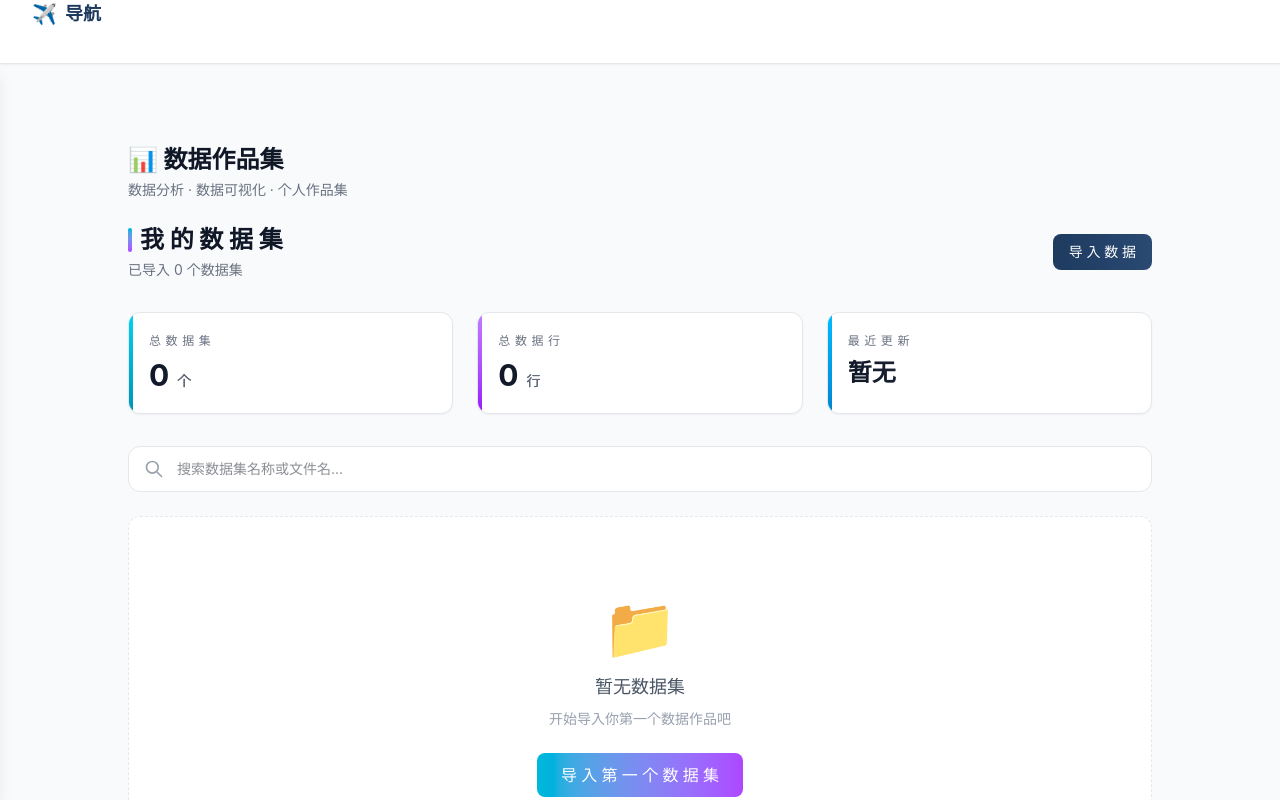
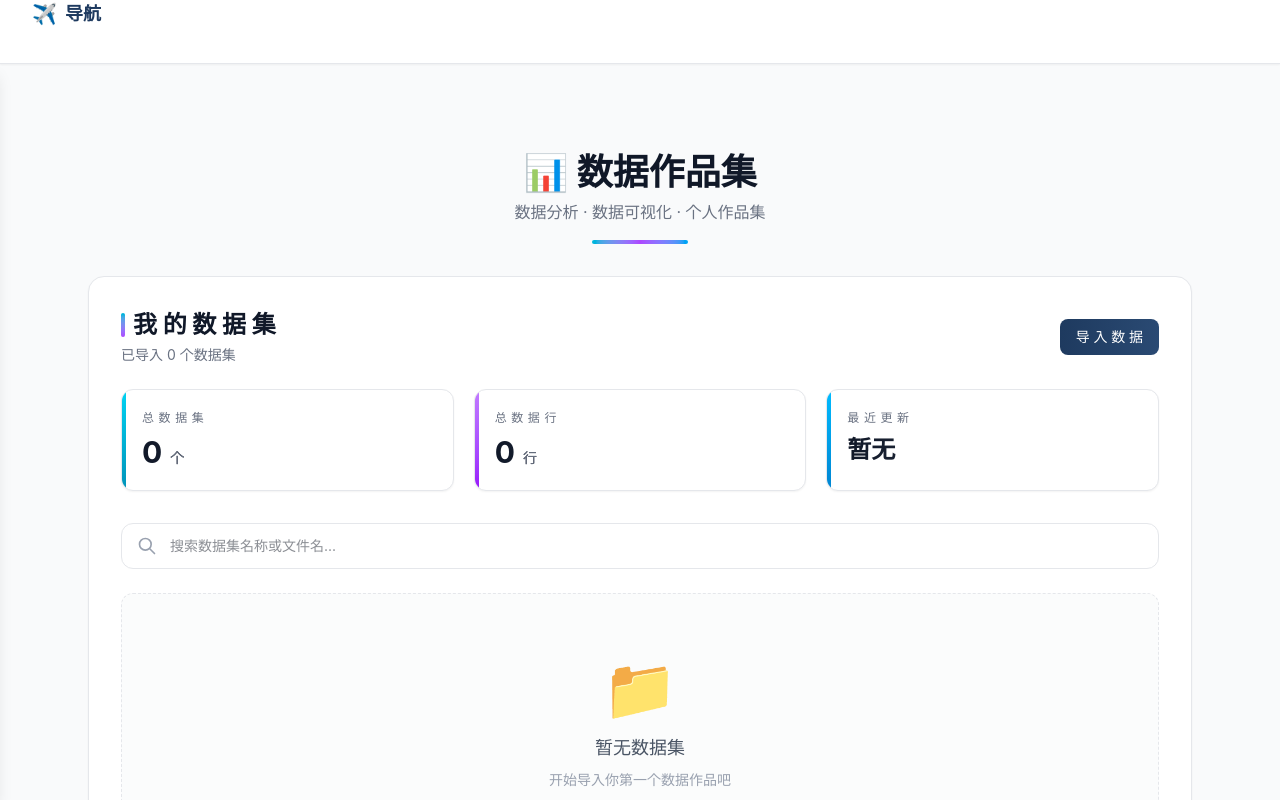
Before and after one commit to ke-jiayi/data-composition, a React (Vite) app: page / in a window 1280 px wide. Shown: the top 800 px of the page. Built offline with nearby package versions, Linux system fonts and the light colour scheme.

Commit message:
Restore & optimize homepage UI: unified card container, enhanced stats & dataset card styles

```diff
--- a/src/pages/HomePage.tsx
+++ b/src/pages/HomePage.tsx
@@ -114,13 +114,16 @@ export function HomePage() {
     <Layout>
       {/* ============ 数据集列表区域 ============ */}
       <section id="datasets">
-        <div className="max-w-5xl mx-auto pt-6 pb-8">
+        <div className="max-w-6xl mx-auto py-8 px-4 md:px-6">
           {/* 页面标题 */}
-          <div className="mb-6">
-            <h1 className="text-2xl font-bold text-gray-900">📊 数据作品集</h1>
-            <p className="mt-1 text-sm text-gray-500">数据分析 · 数据可视化 · 个人作品集</p>
+          <div className="mb-8 text-center">
+            <h1 className="text-3xl md:text-4xl font-bold text-gray-900 mb-2">📊 数据作品集</h1>
+            <p className="text-base text-gray-500">数据分析 · 数据可视化 · 个人作品集</p>
+            <div className="mt-4 mx-auto w-24 h-1 bg-gradient-to-r from-cyan-500 via-purple-500 to-sky-500 rounded-full" />
           </div>
-          <div className="flex items-center justify-between mb-8">
+          {/* 主内容卡片容器 */}
+          <div className="bg-white rounded-2xl shadow-sm border border-gray-200 p-6 md:p-8">
+            <div className="flex items-center justify-between mb-6">
               <div>
                 <h2 className="text-2xl font-bold text-gray-900 flex items-center gap-2">
                   <span className="w-1 h-6 bg-gradient-to-b from-cyan-500 to-purple-500 rounded-full inline-block" />
@@ -167,8 +170,8 @@ export function HomePage() {
           )}
 
           {/* 统计卡片 */}
-          <div className="grid grid-cols-1 md:grid-cols-3 gap-6 mb-8">
-            <div className="relative overflow-hidden bg-white rounded-xl shadow-sm border border-gray-200 p-5">
+          <div className="grid grid-cols-1 md:grid-cols-3 gap-4 md:gap-5 mb-8">
+            <div className="relative overflow-hidden bg-white rounded-xl shadow-sm border border-gray-200 p-5 hover:shadow-md hover:-translate-y-0.5 transition-all duration-300">
               <div className="absolute top-0 left-0 w-1 h-full bg-gradient-to-b from-cyan-400 to-cyan-600" />
               <p className="text-xs text-gray-500 mb-2 tracking-wider">总 数 据 集</p>
               <p className="text-3xl font-bold bg-gradient-to-r from-gray-900 to-gray-600 bg-clip-text text-transparent">
@@ -176,7 +179,7 @@ export function HomePage() {
                 <span className="ml-2 text-sm font-medium text-gray-500">个</span>
               </p>
             </div>
-            <div className="relative overflow-hidden bg-white rounded-xl shadow-sm border border-gray-200 p-5">
+            <div className="relative overflow-hidden bg-white rounded-xl shadow-sm border border-gray-200 p-5 hover:shadow-md hover:-translate-y-0.5 transition-all duration-300">
               <div className="absolute top-0 left-0 w-1 h-full bg-gradient-to-b from-purple-400 to-purple-600" />
               <p className="text-xs text-gray-500 mb-2 tracking-wider">总 数 据 行</p>
               <p className="text-3xl font-bold bg-gradient-to-r from-gray-900 to-gray-600 bg-clip-text text-transparent">
@@ -184,7 +187,7 @@ export function HomePage() {
                 <span className="ml-2 text-sm font-medium text-gray-500">行</span>
               </p>
             </div>
-            <div className="relative overflow-hidden bg-white rounded-xl shadow-sm border border-gray-200 p-5">
+            <div className="relative overflow-hidden bg-white rounded-xl shadow-sm border border-gray-200 p-5 hover:shadow-md hover:-translate-y-0.5 transition-all duration-300">
               <div className="absolute top-0 left-0 w-1 h-full bg-gradient-to-b from-sky-400 to-sky-600" />
               <p className="text-xs text-gray-500 mb-2 tracking-wider">最 近 更 新</p>
               <p className="text-2xl font-bold bg-gradient-to-r from-gray-900 to-gray-600 bg-clip-text text-transparent">
@@ -222,7 +225,7 @@ export function HomePage() {
                   <Link
                     key={dataset.id}
                     to={`/project/${dataset.id}`}
-                    className="group relative overflow-hidden bg-white rounded-xl border border-gray-200 p-5 hover:shadow-xl hover:shadow-cyan-500/5 hover:border-cyan-300/40 hover:-translate-y-1 transition-all duration-300 cursor-pointer"
+                    className="group relative overflow-hidden bg-gradient-to-b from-white to-gray-50/30 rounded-xl border border-gray-200 p-5 hover:shadow-xl hover:shadow-cyan-500/10 hover:border-cyan-400/60 hover:-translate-y-1.5 transition-all duration-300 cursor-pointer"
                   >
                     {/* 删除按钮 */}
                     <button
@@ -309,13 +312,13 @@ export function HomePage() {
                 ))}
               </div>
             ) : (
-              <div className="text-center py-16 bg-white rounded-xl border border-gray-200 border-dashed">
+              <div className="text-center py-14 bg-gray-50/60 rounded-xl border border-gray-200 border-dashed">
                 <div className="text-gray-300 text-5xl mb-3">🔍</div>
                 <p className="text-gray-500">未找到匹配的数据集</p>
               </div>
             )
           ) : (
-            <div className="text-center py-20 bg-white rounded-xl border border-gray-200 border-dashed">
+            <div className="text-center py-16 bg-gray-50/60 rounded-xl border border-gray-200 border-dashed">
               <div className="text-gray-300 text-6xl mb-4">📁</div>
               <p className="text-gray-600 text-lg mb-2 font-medium">暂无数据集</p>
               <p className="text-gray-400 text-sm mb-6">开始导入你第一个数据作品吧</p>
@@ -340,6 +343,7 @@ export function HomePage() {
           >
             <p>© 2026 Data Portfolio · 用数据记录成长 · Crafted with React & Python</p>
           </motion.div>
+        </div>
       </section>
 
       {/* 删除确认对话框 */}
```
Also changed, not shown: .trae/specs/restore-homepage-ui-style/checklist.md (added), .trae/specs/restore-homepage-ui-style/spec.md (added), .trae/specs/restore-homepage-ui-style/tasks.md (added), .trae/specs/simplify-homepage-layout/checklist.md. Lines whose indentation alone changed are shown as unchanged.
